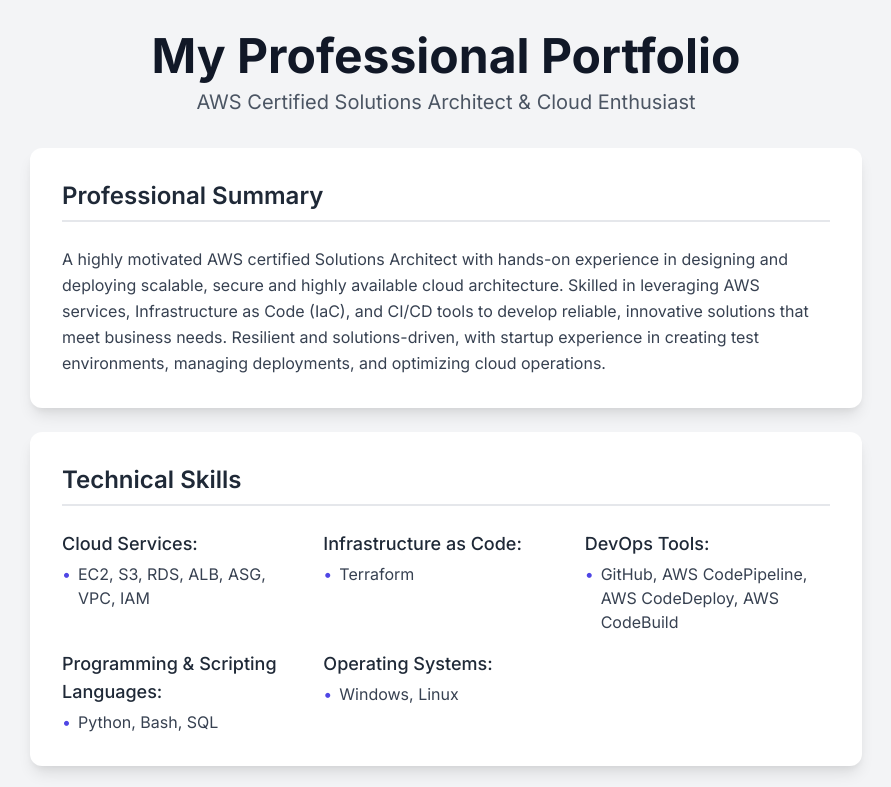
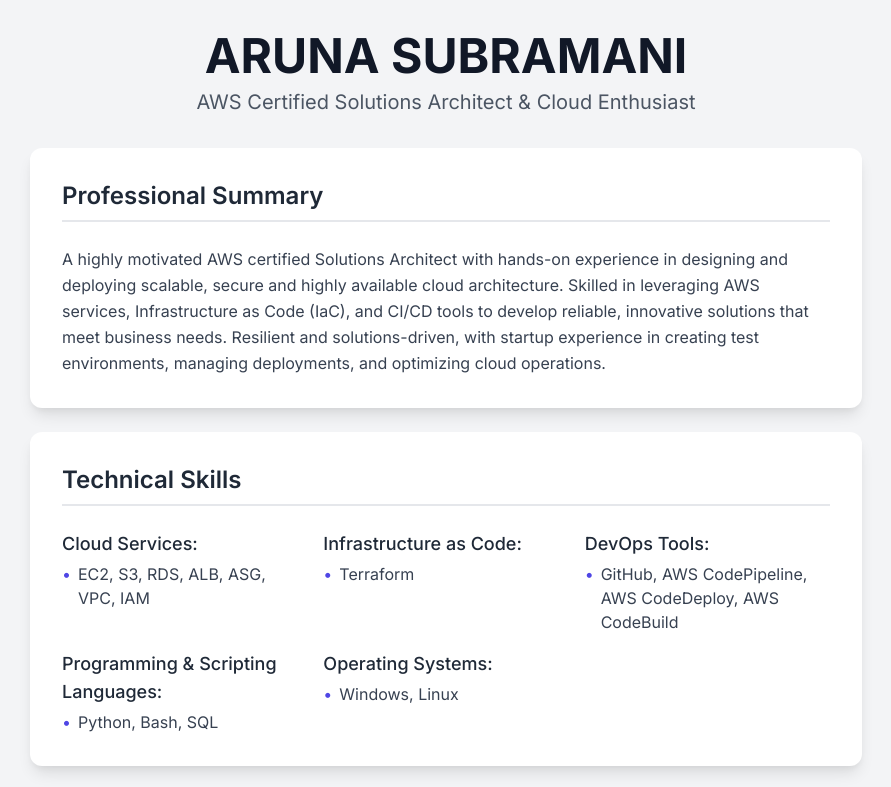
Before and after one commit to Aruna-Subramani/static-portfolio, a plain HTML site: page index.html in a window 1280 px wide. Shown: the top 787 px of the page, without its empty margins (194-1085 px from the left). Drawn offline with nearby package versions, Linux system fonts and the light colour scheme.

Commit message:
Update index.html
my professional portfolio to aruna subramani

```diff
--- a/index.html
+++ b/index.html
@@ -40,7 +40,7 @@
 
         <!-- Header Section -->
         <header class="text-center mb-8">
-            <h1 class="text-4xl sm:text-5xl font-extrabold text-gray-900 mb-2">My Professional Portfolio</h1>
+            <h1 class="text-4xl sm:text-5xl font-extrabold text-gray-900 mb-2">ARUNA SUBRAMANI</h1>
             <p class="text-lg sm:text-xl text-gray-600">AWS Certified Solutions Architect & Cloud Enthusiast</p>
         </header>
 
```
